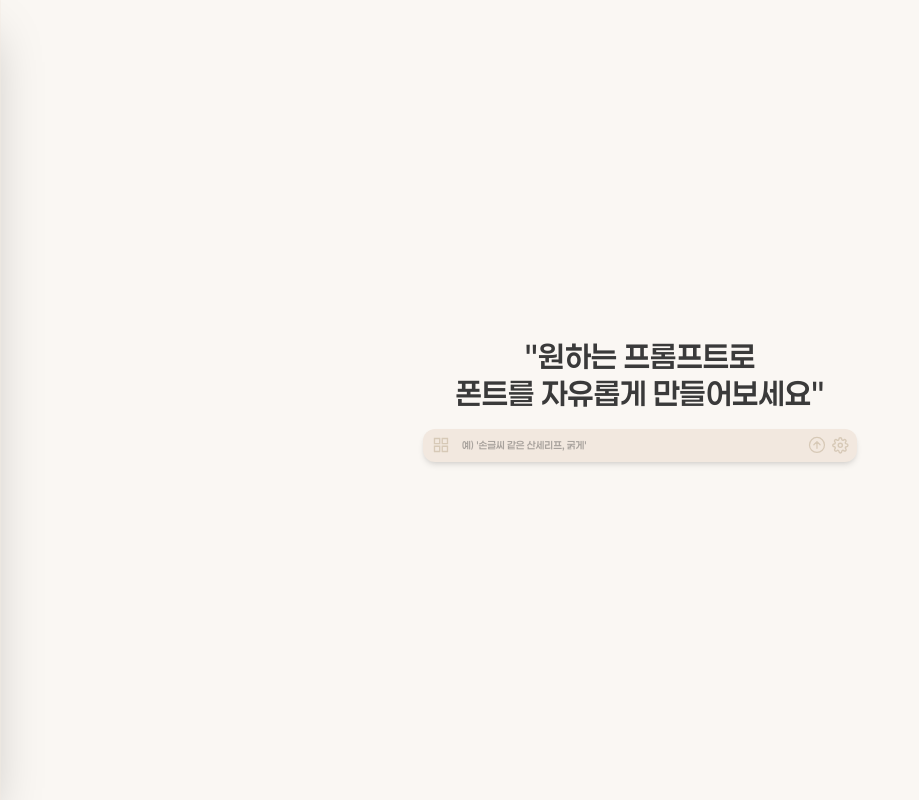
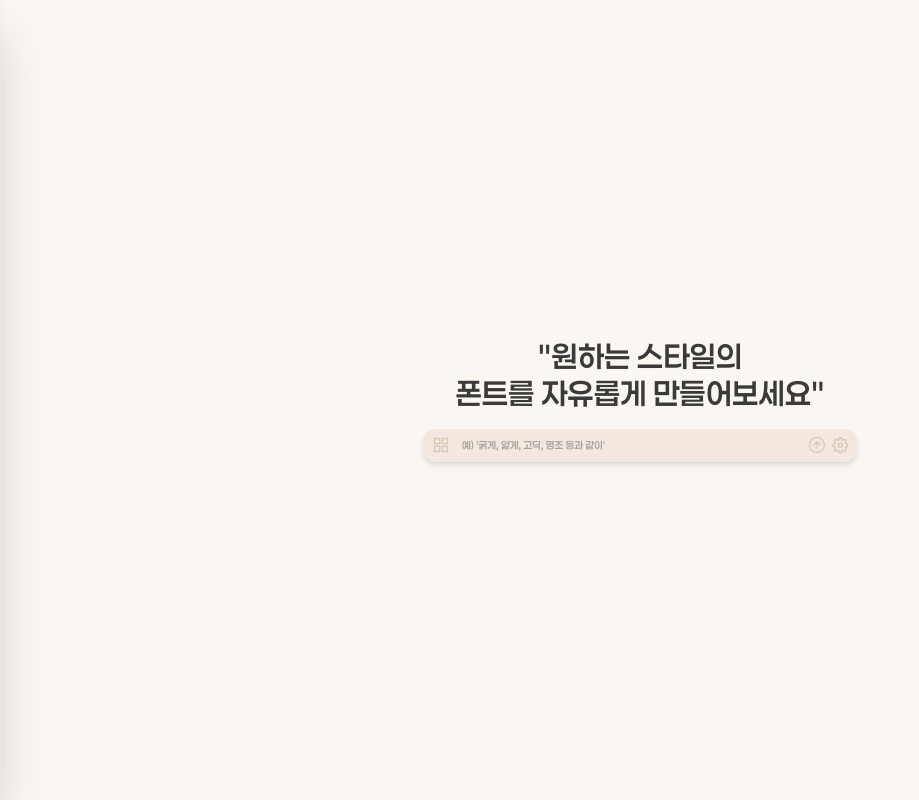
Before and after one commit to JEONJOOHYUN/MonoGlyph_FrontEnd, a Next.js app: page / in a window 1280 px wide. Shown: the whole page, without its empty margins (0-919 px from the left). Built offline with nearby package versions, Linux system fonts and the light colour scheme; no server answers.

Commit message:
feat: UI 일부 개선

```diff
--- a/app/(desktop)/page.tsx
+++ b/app/(desktop)/page.tsx
@@ -189,7 +189,7 @@ export default function Main() {
         </div>
 
         <div className="pt-5 flex flex-col pl-[1vw] font-paper text-[1.4vw]">
-          <div>✨ 모노 전용 폰트 </div>
+          <div> </div>
         </div>
 
         <div className="absolute bottom-0 w-full p-4 flex flex-col items-center text-center font-paper">
@@ -255,7 +255,7 @@ function HomeView({
     <div className="w-full max-w-[50vw] min-h-screen mx-auto px-[3vw] grid place-items-center">
       <div className="w-full">
         <h1 className="text-center font-paper leading-tight text-[2.34vw] text-text">
-          "원하는 프롬프트로
+          "원하는 스타일의
           <br />
           폰트를 자유롭게 만들어보세요"
         </h1>
@@ -283,7 +283,7 @@ function HomeView({
             value={query}
             onChange={(e) => setQuery(e.target.value)}
             onKeyDown={onKeyDown}
-            placeholder="예) '손글씨 같은 산세리프, 굵게'"
+            placeholder="예) '굵게, 얇게, 고딕, 명조 등과 같이'"
             type="text"
             className="flex-1 mx-[0.83vw] text-[0.78vw] font-paper text-text outline-none bg-transparent placeholder:text-text/40"
           />
```
